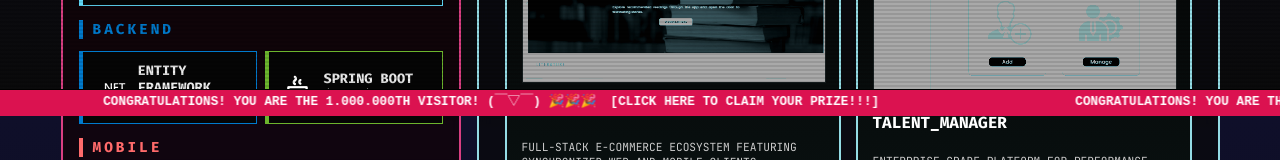
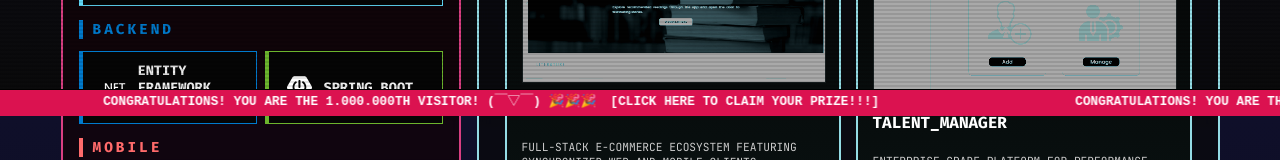
Before and after one commit to borj410/portfolio-website, a React (Vite) app: page / in a window 1280 px wide. Shown: the part 685-845 px from the top of the page. Built offline with nearby package versions, Linux system fonts and the light colour scheme.

Commit message:
Update stack icons and section size

```diff
--- a/src/assets/icons/index.js
+++ b/src/assets/icons/index.js
@@ -24,6 +24,7 @@ export { default as MongoDBIcon } from "./mongodb-icon.svg";
 export { default as MySQLIcon } from "./mysql-icon.svg";
 export { default as PythonIcon } from "./python-icon.svg";
 export { default as ScrumIcon } from "./scrum-icon.svg";
+export { default as SpringBootIcon } from "./spring-boot-icon.svg";
 export { default as SQLServerIcon } from "./sql-server-icon.svg";
 export { default as UXIcon } from "./ux-icon.svg";
 export { default as VueIcon } from "./vue-icon.svg";
--- a/src/components/information/ProjectContainer/ProjectContainer.module.css
+++ b/src/components/information/ProjectContainer/ProjectContainer.module.css
@@ -11,7 +11,7 @@
   box-sizing: border-box;
   width: 100%;
   height: 100%;
-  max-height: 890px;
+  max-height: 990px;
 
   border: 2px solid var(--project-border-color);
   outline: none;
--- a/src/components/information/StackContainer/StackContainer.jsx
+++ b/src/components/information/StackContainer/StackContainer.jsx
@@ -10,7 +10,7 @@ function StackContainer() {
 
     const stackBackend = [
         {name: "Entity Framework Core", icon: Icons.DotNetIcon, color: "#007ACC"},
-        {name: "Spring Boot (Java)", icon: Icons.JavaIcon, color: "#6CB52D"},
+        {name: "Spring Boot", icon: Icons.SpringBootIcon, color: "#6CB52D"},
     ];
 
     const stackMobile = [
@@ -21,6 +21,7 @@ function StackContainer() {
     const stackDatabase = [
         {name: "MySQL", icon: Icons.MySQLIcon, color: "#00758f"},
         {name: "SQL Server", icon: Icons.SQLServerIcon, color: "#EC9700"},
+        {name: "MongoDB", icon: Icons.MongoDBIcon, color: "#4DB33D"}
     ];
 
     const stackDevOps = [
--- a/src/components/information/StackContainer/StackContainer.module.css
+++ b/src/components/information/StackContainer/StackContainer.module.css
@@ -8,7 +8,7 @@
   box-sizing: border-box;
   width: 100%;
   height: 100%;
-  max-height: 890px;
+  max-height: 990px;
 
   border: 2px solid var(--stack-border-color);
   backdrop-filter: blur(4px);
@@ -127,7 +127,7 @@
     width: 25px;
     height: 25px;
     object-fit: contain;
-    filter: invert(0.9) brightness(1.5);
+    filter: grayscale(100%) invert(0.9) brightness(150%);
     transition: filter 0.2s;
     user-select: none;
     flex-shrink: 0;
```
Also changed, not shown: src/assets/icons/spring-boot-icon.svg (added).
